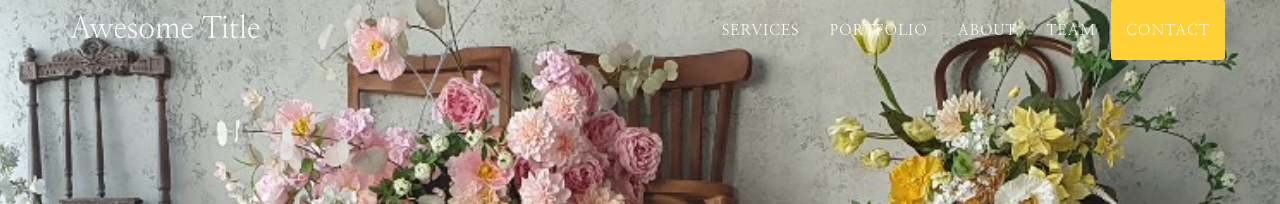
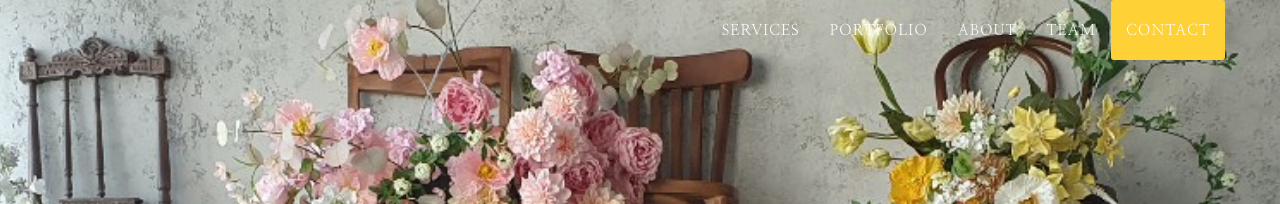
Before and after one commit to gusehdqo/LoveStory_Mysister, a Jekyll site: the page built from index.html, in a window 1280 px wide. Shown: the top 204 px of the page. Built offline with Jekyll 4.4.1, drawn with Linux system fonts in a browser that asks for light colours; some web fonts are replaced.

Commit message:
Update agency.css

```diff
--- a/_includes/css/agency.css
+++ b/_includes/css/agency.css
@@ -189,7 +189,7 @@ fieldset[disabled] .btn-xl.active {
     font-family: 'Nanum Myeongjo', serif;
 /*     color: #{{ site.data.template.color.primary }}; */
 
-    color: #f8f8f8
+    color: #f8f8f800;
 }
 
 .navbar-default .navbar-brand:hover,
@@ -212,7 +212,8 @@ fieldset[disabled] .btn-xl.active {
 }
 
 .navbar-default .navbar-toggle .icon-bar {
-    background-color: #ff572273;
+/*     background-color: #ff572273; */
+ background-color:#22ff5700;
 }
 
 .navbar-default .navbar-toggle:hover,
```
